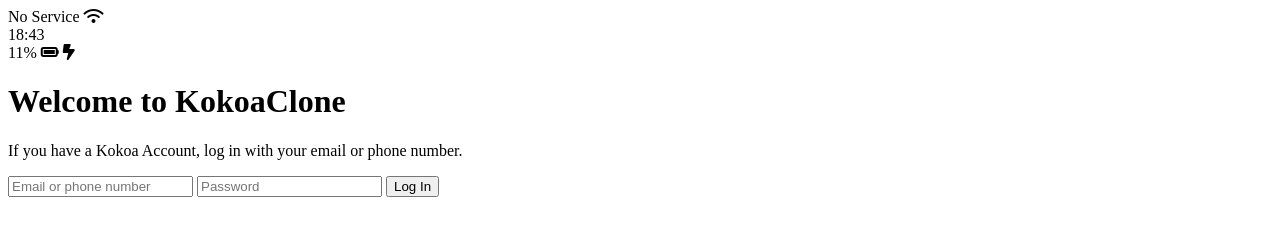
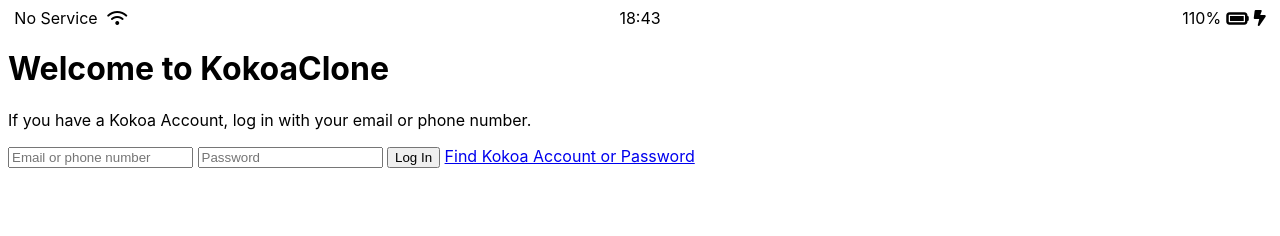
Before and after one commit to ChoiBoyoon/kakao-clone-2025, a plain HTML site: page index.html in a window 1280 px wide. Drawn offline with Linux system fonts and the light colour scheme.

Commit message:
update 20250322

```diff
--- /dev/null
+++ b/css/styles.css
@@ -0,0 +1,32 @@
+body {
+    font-family: -apple-system, BlinkMacSystemFont, 'Segoe UI', Roboto, Oxygen, Ubuntu, Cantarell, 'Open Sans', 'Helvetica Neue', sans-serif;
+}
+
+.status-bar {
+    display: flex;
+    justify-content: center;
+}
+
+.status-bar__column {
+    width:33%;
+}
+
+.status-bar__column:first-child span {
+    margin-right: 5px;
+}
+
+.status-bar__column:nth-child(2) {
+    display:flex;
+    justify-content: center;
+}
+
+.status-bar__column:last-child {
+    display: flex;
+    justify-content: flex-end;
+    align-items:center;
+
+}
+
+.status-bar__column .fa-battery-full {
+    margin: 0px 5px;
+}
--- a/index.html
+++ b/index.html
@@ -1,12 +1,13 @@
 <!DOCTYPE html>
 <html lang="en">
 <head>
+    <link rel="stylesheet" href="css/styles.css">
     <meta charset="UTF-8">
     <meta name="viewport" content="width=device-width, initial-scale=1.0">
     <title>Welcome to Kokoa Talk</title>
 </head>
 <body>
-    <div id="status-bar">
+    <div class="status-bar">
         <div class="status-bar__column">
             <span>No Service</span>
             <i class="fa-solid fa-wifi"></i>
@@ -15,8 +16,8 @@
             <span>18:43</span>
         </div>
         <div class="status-bar__column">
-            <span>11%</span>
-            <i class="fa-solid fa-battery-full"></i>
+            <span>110%</span>
+            <i class="fa-solid fa-battery-full fa-lg"></i>
             <i class="fa-solid fa-bolt-lightning"></i>
         </div>
     </div>
@@ -26,10 +27,11 @@
         <p class="welcome-header__text">If you have a Kokoa Account, log in with your email or phone number.</p>
     </header>
 
-    <form>
+    <form id="login-form">
         <input type="text" placeholder="Email or phone number"/>
         <input type="password" placeholder="Password"/>
         <input type="submit" value="Log In" />
+        <a href="#">Find Kokoa Account or Password</a>
     </form>
 
     <script src="https://kit.fontawesome.com/c9da0ce520.js" crossorigin="anonymous"></script>
```
Also changed, not shown: home.html (+4 -0 lines), styles.css (deleted).
